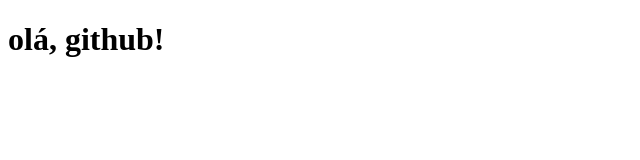
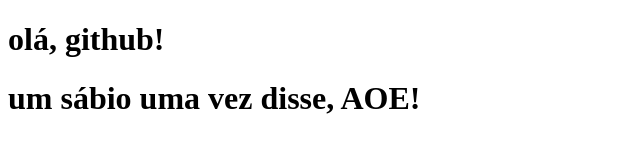
Before and after one commit to gabrielsfc12/scm2, a plain HTML site: page index.html in a window 1280 px wide. Shown: the whole page, without its empty margins (0-640 px from the left). Drawn offline with Linux system fonts and the light colour scheme.

Commit message:
edições do Thauã

```diff
--- a/index.html
+++ b/index.html
@@ -7,5 +7,6 @@
 </head>
 <body>
     <h1>olá, github!</h1>
+    <h1>um sábio uma vez disse, AOE!</h1>
 </body>
 </html>
```
